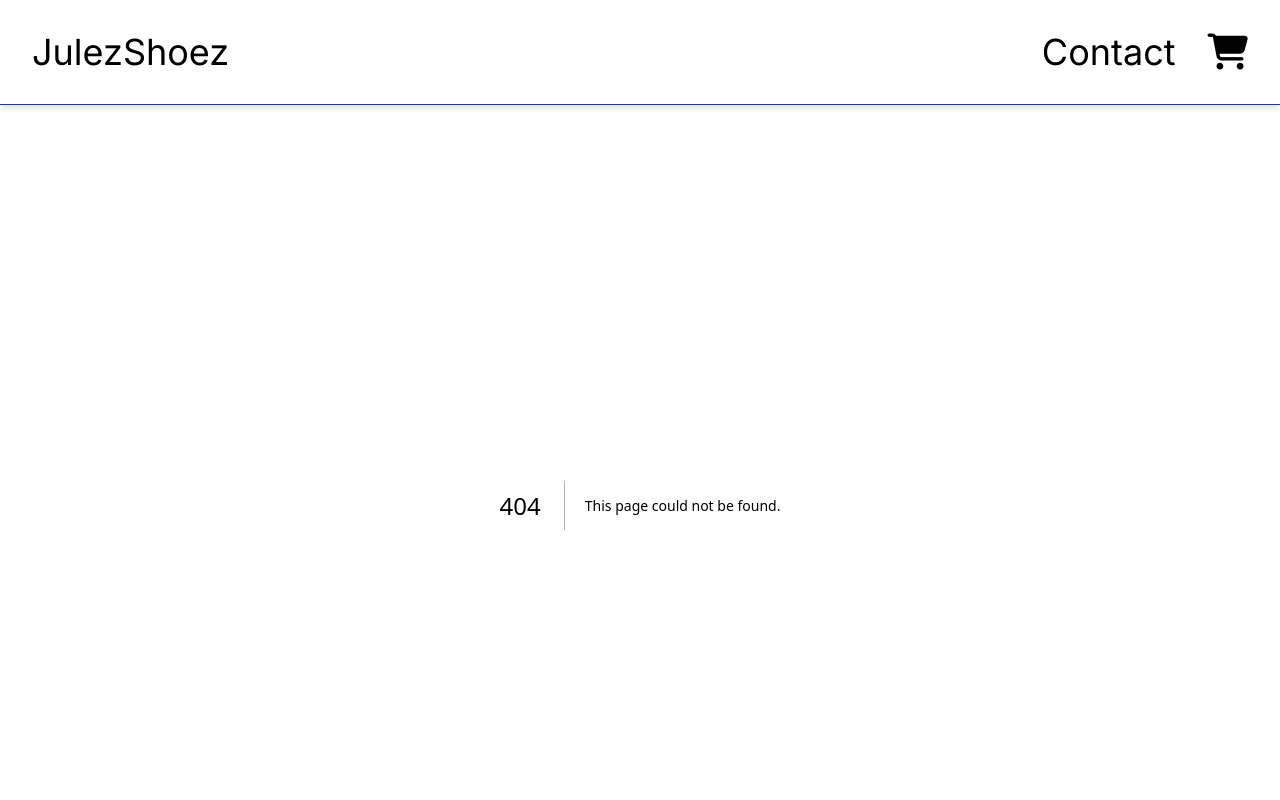
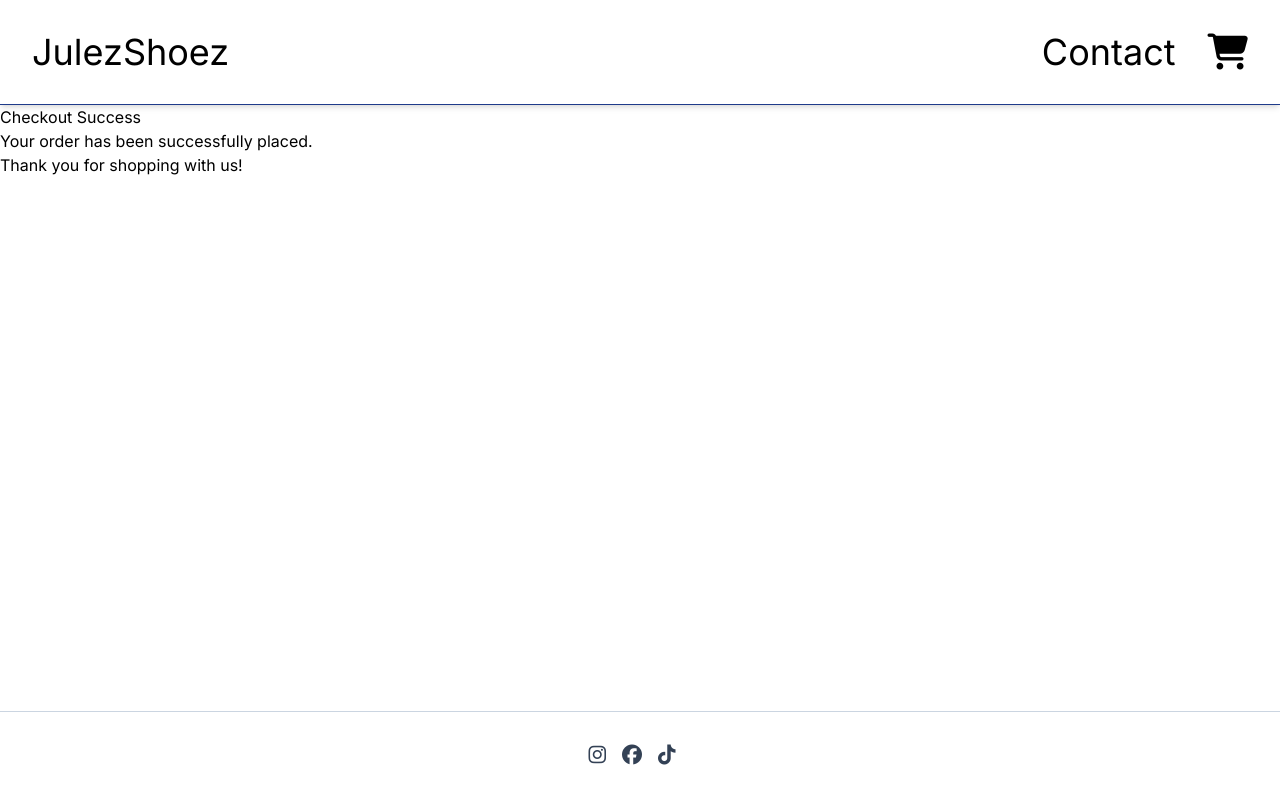
Before and after one commit to juliakalvik/ecommerce, a Next.js app: page /checkoutsuccess in a window 1280 px wide. Before the commit this address had no page. Shown: the top 800 px of the page. Built offline with nearby package versions, Linux system fonts and the light colour scheme.

Commit message:
Added checkout success

```diff
--- a/app/checkout/page.js
+++ b/app/checkout/page.js
@@ -1,7 +1,6 @@
 "use client";
 
 import React from "react";
-import ReactDom from "react-dom"; // Import ReactDom
 import useCart from "../(store)/store";
 
 const CheckoutPage = () => {
@@ -11,8 +10,10 @@
     : 0;
 
   const handlePlaceOrder = (event) => {
-    // Handle placing order logic here (e.g., submitting form data to server)
-    // After successful order placement, redirect to checkout success page
+    alert("Thank you for your purchase!");
+    emptyCart();
+
+
   };
 
   return (
@@ -32,7 +33,7 @@
         <p>Total Price: {totalPrice} kr</p>
       </div>
       <form onSubmit={handlePlaceOrder}>
-        {/* Add input fields for card information */}
+
         <input type="text" placeholder="Card Number" />
         <input type="text" placeholder="Expiration Date" />
         <input type="text" placeholder="CVV" />
--- /dev/null
+++ b/app/checkoutsuccess/page.js
@@ -0,0 +1,13 @@
+import React from 'react';
+
+const CheckoutSuccessPage = () => {
+  return (
+    <div>
+      <h1>Checkout Success</h1>
+      <p>Your order has been successfully placed.</p>
+      <p>Thank you for shopping with us!</p>
+    </div>
+  );
+};
+
+export default CheckoutSuccessPage;
```
